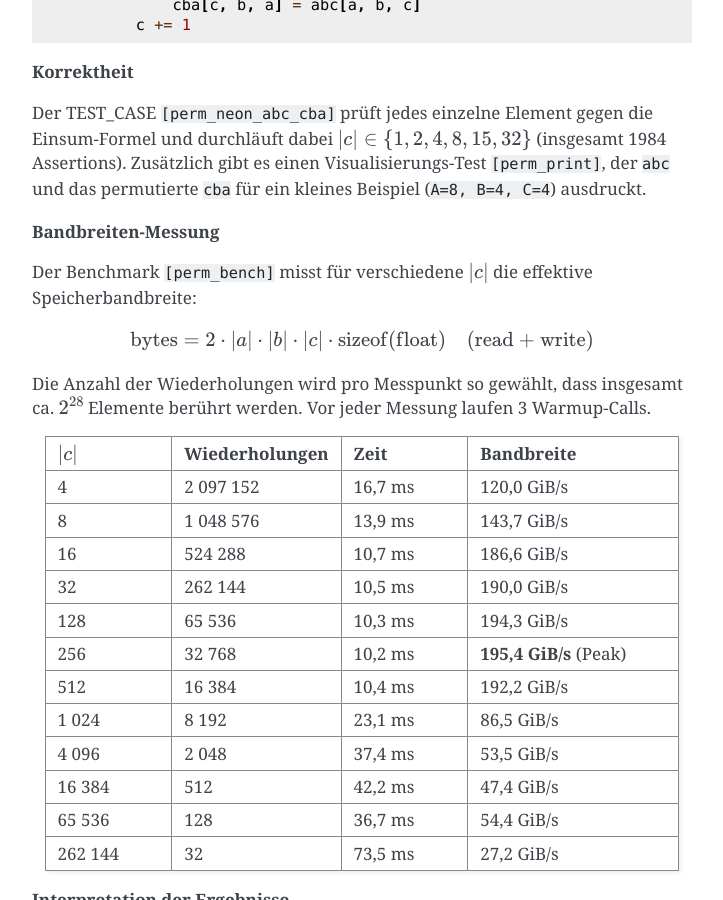
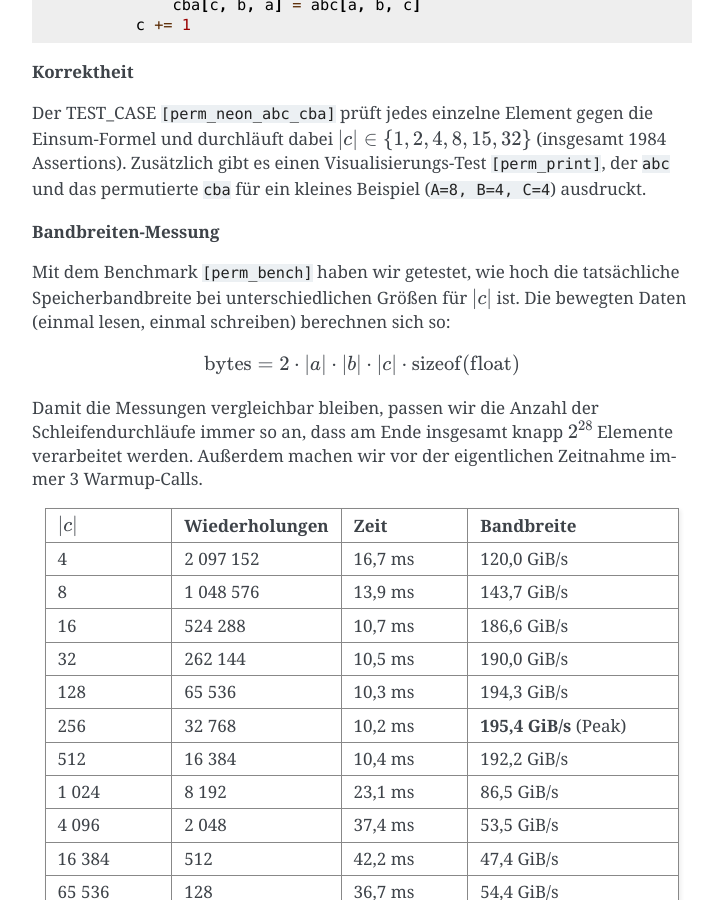
Before and after one commit to Smurado/mlc_lab, a Sphinx documentation site: the page built from docs/week2/index.rst, in a window 1280 px wide and 900 px high, scrolled down 2473 px. Shown: the whole window, without its empty margins (388-1111 px from the left). Built offline with Sphinx 7.4.7, drawn with Linux system fonts in a browser that asks for light colours.

Commit message:
Kleine ergänzung der Bandbreiten-Messung

```diff
--- a/docs/week2/index.rst
+++ b/docs/week2/index.rst
@@ -128,17 +128,18 @@ für ein kleines Beispiel (``A=8, B=4, C=4``) ausdruckt.
 
 **Bandbreiten-Messung**
 
-Der Benchmark ``[perm_bench]`` misst für verschiedene :math:`|c|` die effektive
-Speicherbandbreite:
+Mit dem Benchmark ``[perm_bench]`` haben wir getestet, wie hoch die tatsächliche
+Speicherbandbreite bei unterschiedlichen Größen für :math:`|c|` ist. Die bewegten
+Daten (einmal lesen, einmal schreiben) berechnen sich so:
 
 .. math::
 
     \text{bytes} = 2 \cdot |a| \cdot |b| \cdot |c| \cdot \text{sizeof(float)}
-                   \quad (\text{read + write})
 
-Die Anzahl der Wiederholungen wird pro Messpunkt so gewählt, dass insgesamt
-ca. :math:`2^{28}` Elemente berührt werden. Vor jeder Messung laufen 3
-Warmup-Calls.
+Damit die Messungen vergleichbar bleiben, passen wir die Anzahl der
+Schleifendurchläufe immer so an, dass am Ende insgesamt knapp :math:`2^{28}`
+Elemente verarbeitet werden. Außerdem machen wir vor der eigentlichen Zeitnahme
+immer 3 Warmup-Calls.
 
 .. list-table::
    :header-rows: 1
```
